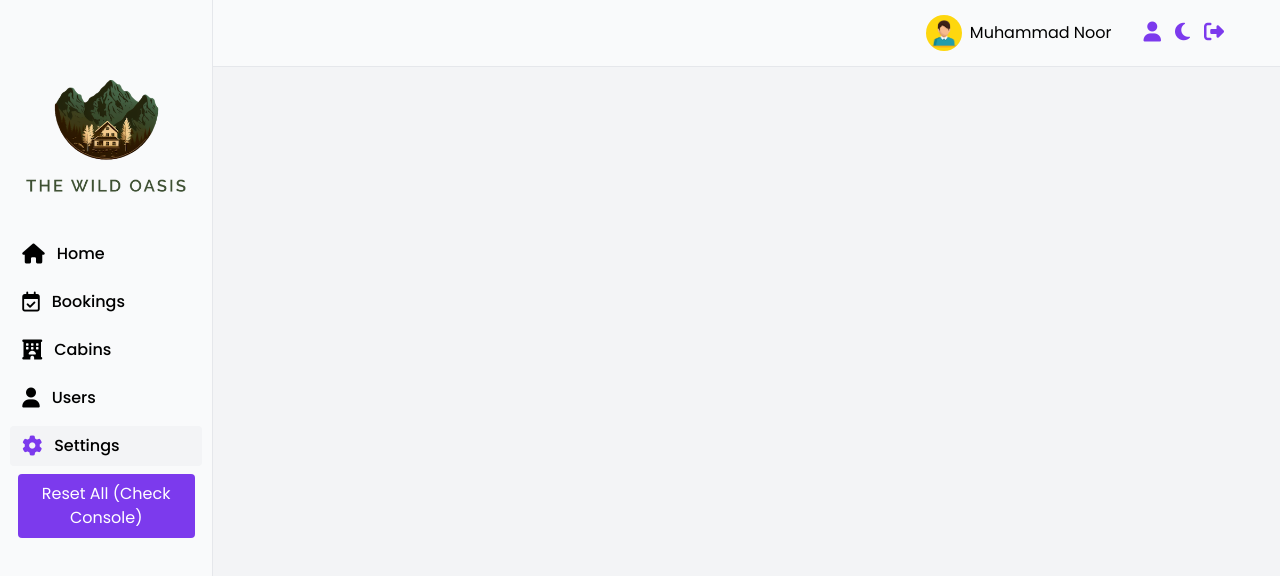
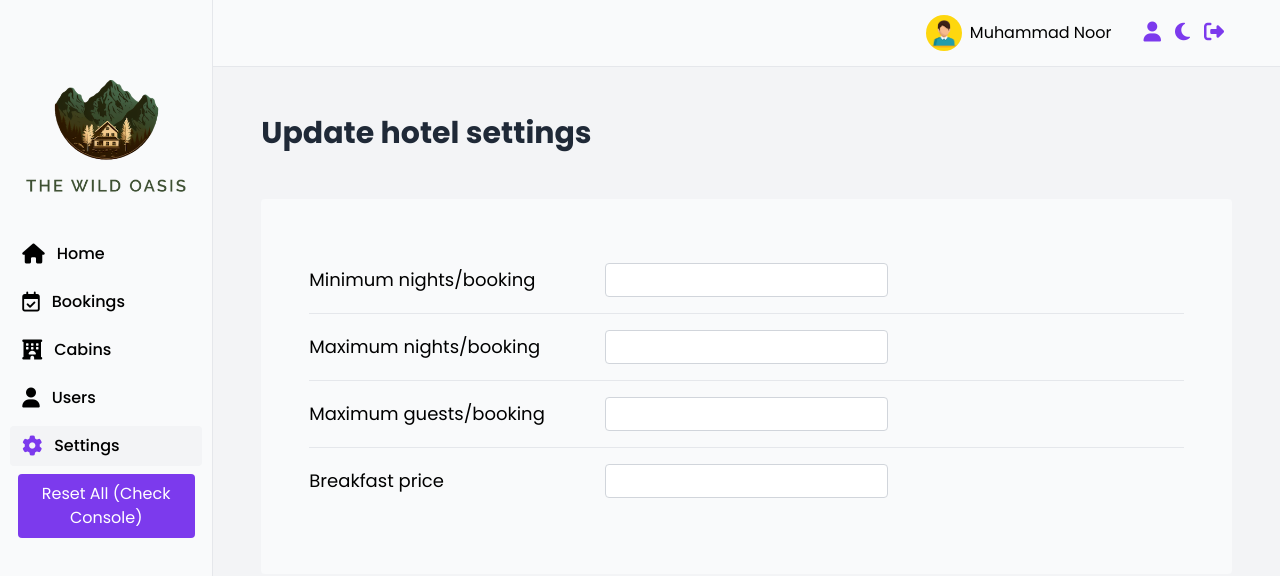
Before and after one commit to MuhammadN0/the-wild-oasis-vue, a Vue app: page /settings in a window 1280 px wide. Shown: the top 576 px of the page. Built offline with nearby package versions, Linux system fonts and the light colour scheme; no server answers; the database is empty.

Commit message:
Implemented settings feature

```diff
--- a/src/App.vue
+++ b/src/App.vue
@@ -10,8 +10,11 @@
 <script setup>
 import Sidebar from '@/components/ui/Sidebar.vue';
 import Navbar from '@/components/ui/Navbar.vue';
-import useCabinsStore from '@/stores/cabins'
+import useCabinsStore from '@/stores/cabins';
+import useSettingsStore from '@/stores/settings';
 import Modal from './components/ui/Modal.vue';
 const cabinsStore = useCabinsStore();
 cabinsStore.getCabins();
+const settingsStore = useSettingsStore();
+settingsStore.getSettings();
 </script>
--- /dev/null
+++ b/src/components/settings/EditSettingsForm.vue
@@ -0,0 +1,76 @@
+<template>
+  <div v-if="settings">
+    <form class="bg-gray-50 p-12 rounded">
+      <div
+        class="grid grid-cols-3 gap-3 border-b border-gray-200 py-4 items-center"
+      >
+        <label for="minNights" class="text-lg">Minimum nights/booking</label>
+        <input
+          name="minNights"
+          id="minNights"
+          class="border border-gray-300 rounded p-1 focus:outline-violet-600"
+          type="number"
+          :value="settings.minNights"
+          :disabled="settingsStore.isLoading"
+          :class="{'bg-slate-600 cursor-not-allowed': settingsStore.isLoading}"
+          @blur="handleBlur"
+        />
+      </div>
+      <div
+        class="grid grid-cols-3 gap-3 border-b border-gray-200 py-4 items-center"
+      >
+        <label for="maxNights" class="text-lg">Maximum nights/booking</label>
+        <input
+          name="maxNights"
+          id="maxNights"
+          class="border border-gray-300 rounded p-1 focus:outline-violet-600"
+          type="number"
+          :value="settings.maxNights"
+          :disabled="settingsStore.isLoading"
+          :class="{'bg-slate-600 cursor-not-allowed': settingsStore.isLoading}"
+          @blur="handleBlur"
+        />
+      </div>
+      <div
+        class="grid grid-cols-3 gap-3 border-b border-gray-200 py-4 items-center"
+      >
+        <label for="maxGuests" class="text-lg">Maximum guests/booking</label>
+        <input
+          name="maxGuests"
+          id="maxGuests"
+          type="number"
+          :value="settings.maxGuests"
+          class="border border-gray-300 rounded p-1 focus:outline-violet-600"
+          :disabled="settingsStore.isLoading"
+          :class="{'bg-slate-600 cursor-not-allowed': settingsStore.isLoading}"
+          @blur="handleBlur"
+        />
+      </div>
+      <div class="grid mb-3 grid-cols-3 gap-3 py-4 items-center">
+        <label for="breakfastPrice" class="text-lg">Breakfast price</label>
+        <input
+          name="breakfastPrice"
+          id="breakfastPrice"
+          class="border border-gray-300 rounded p-1 focus:outline-violet-600"
+          type="number"
+          :value="settings.breakfastPrice"
+          :disabled="settingsStore.isLoading"
+          :class="{'bg-slate-600 cursor-not-allowed': settingsStore.isLoading}"
+          @blur="handleBlur"
+        />
+      </div>
+    </form>
+  </div>
+</template>
+
+<script setup>
+import { computed } from 'vue';
+import useSettingsStore from '@/stores/settings';
+
+const settingsStore = useSettingsStore();
+const settings = computed(() => settingsStore.settings);
+function handleBlur(e){
+  if(e.target.value < 1) return
+  settingsStore.updateSettings(e.target.name,e.target.value)
+}
+</script>
--- /dev/null
+++ b/src/stores/settings.js
@@ -0,0 +1,24 @@
+import { db } from '@/firebase/config';
+import { defineStore } from 'pinia';
+
+export default defineStore('settings', {
+  state: () => ({ settings: {}, isLoading:false }),
+  actions: {
+    async getSettings() {
+      this.isLoading = true
+      const settingsCollection = db.collection('settings');
+      const settingsDoc = settingsCollection.doc('settings');
+      const settingsSnapshot = await settingsDoc.get();
+      this.settings = { ...settingsSnapshot.data() };
+      this.isLoading = false
+    },
+    async updateSettings(name,value){
+      this.isLoading = true
+      const settingsCollection = db.collection('settings');
+      const settingsDoc = settingsCollection.doc('settings');
+      await settingsDoc.update({[name]:value});
+      await this.getSettings();
+      this.isLoading = false
+    }
+  },
+});
--- a/src/views/SettingsView.vue
+++ b/src/views/SettingsView.vue
@@ -1,11 +1,10 @@
 <template>
+  <div>
+    <h1 class="text-3xl text-gray-800 font-bold mb-12">Update hotel settings</h1>
+    <EditSettingsForm />
+  </div>
+</template>
 
-  <div></div>
-  </template>
-
-  <script setup>
-
-  </script>
-
-  <style>
-  </style>
+<script setup>
+import EditSettingsForm from '@/components/settings/EditSettingsForm.vue'
+</script>
```
